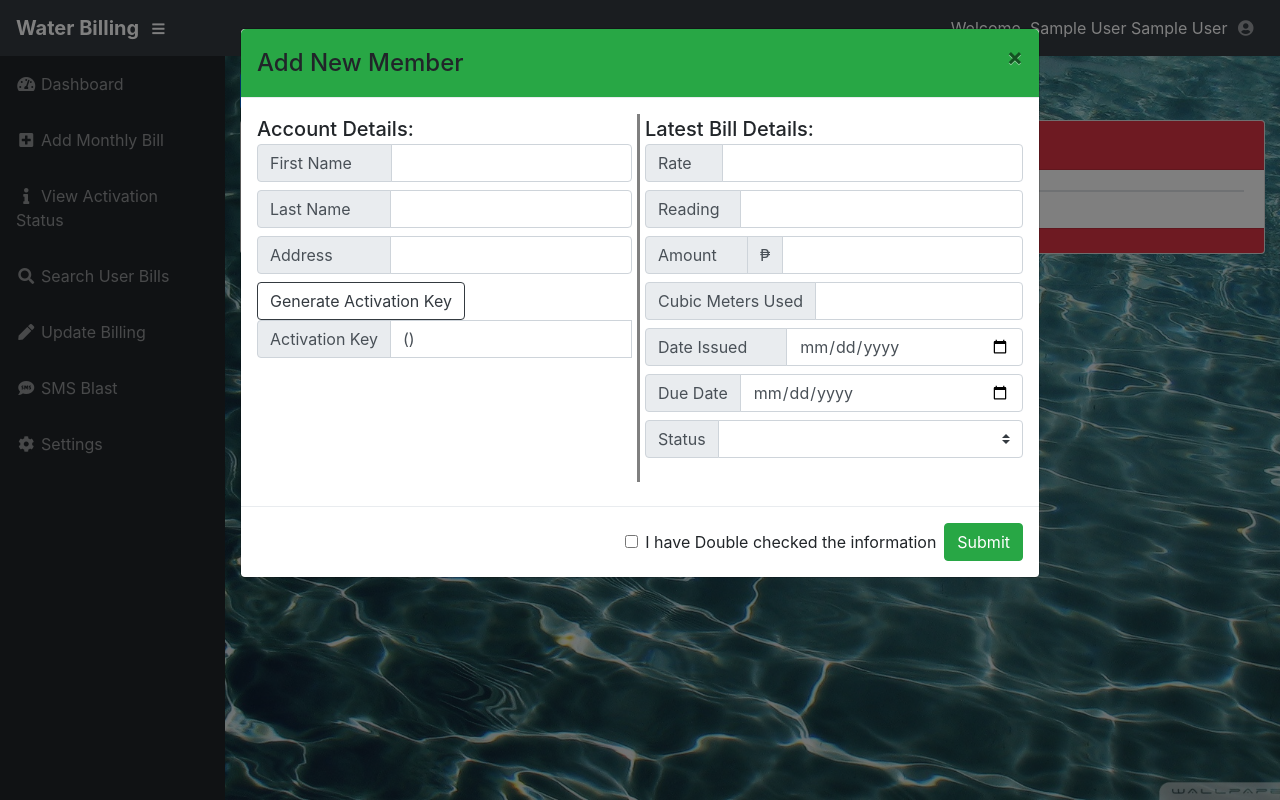
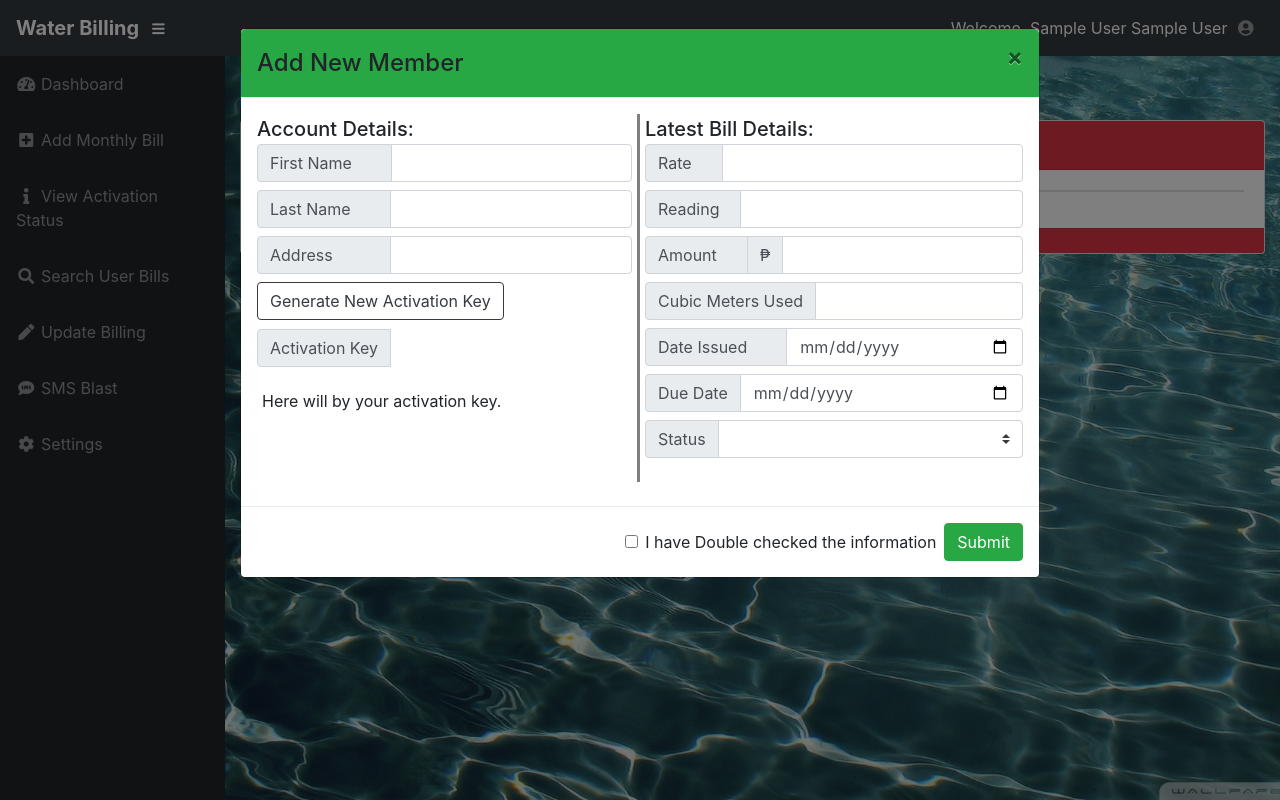
Before and after one commit to arthu9/water-billing, a Flask app: page /activation/status in a window 1280 px wide, after a click on "Add New Member". Run offline with Flask 2, Linux system fonts and the light colour scheme; the visitor is signed in with stand-in values (Sample User, id 1); style sheets or scripts are compiled from the project's sources; some libraries are stand-ins or nearby versions.

Commit message:
generenerate code key and update billing status

```diff
--- a/static/css/style2.css
+++ b/static/css/style2.css
@@ -74,3 +74,12 @@ body {
   margin-left: 20px;
   font-size: 10px;
 }
+
+#activation_code {
+  margin-top: 14px;
+  margin-left: 5px;
+}
+
+#activation_key {
+  margin-top: 9px;
+}
--- a/static/js/admin_add_memeber.js
+++ b/static/js/admin_add_memeber.js
@@ -10,8 +10,7 @@ function generate_code_key() {
     for (var i = 0; i < 8; i++)
         text += possible.charAt(Math.floor(Math.random() * possible.length));
 
-    console.log(text);
-    return text;
+    document.getElementById("activation_code").innerHTML=text;
 
 }
 
--- a/static/js/payment_admin.js
+++ b/static/js/payment_admin.js
@@ -1,6 +1,6 @@
 var printIcon = function (cell, formatterParams, onRendered) { //plain text value
     cur_id = cell.getRow().getData().bill_id;
-    return '<button id="dis_' + cur_id + '" data-toggle="popover" type="button" class="btn btn-primary">Paid</button>';
+    return '<button id="dis_' + cur_id + '" data-toggle="popover" type="button" class="btn btn-primary">Change to Paid</button>';
 };
 
 var table = new Tabulator("#paymentTable", {
@@ -35,7 +35,7 @@ var table = new Tabulator("#paymentTable", {
         },
         {
             formatter: printIcon,
-            width: 150,
+            width: 250,
             align: "center",
             cellClick: function (e, cell) {
                 var bill_id = cell.getRow().getData().bill_id;
--- a/templates/admin_activation_status.html
+++ b/templates/admin_activation_status.html
@@ -209,19 +209,13 @@
                                        required>
                             </div>
                             <div class="input-group mb-6">
-                                <button type="button" class="btn btn-outline-dark" onclick="generate_code_key();">Generate Activation Key</button>
+                                <button type="button" class="btn btn-outline-dark" onclick="generate_code_key();">Generate New Activation Key</button>
                             </div>
                             <div class="input-group">
-                                <div class="input-group-prepend">
+                                <div class="input-group-prepend" id="activation_key">
                                     <span class="input-group-text">Activation Key</span>
                                 </div>
-                                <input id="act_code" autocomplete="off" type="text" class="form-control"
-                                       aria-describedby="basic-addon3"
-                                       required value=()>
-                                <div hidden id="add_error" style="padding-left:10em"
-                                     class="input-group-prepend invalid-feedback">
-                                    Key currently in use.
-                                </div>
+                                <span id="activation_code"> Here will by your activation key.</span>
                             </div>
                         </div>
                         <div class="col-lg-6">
```
